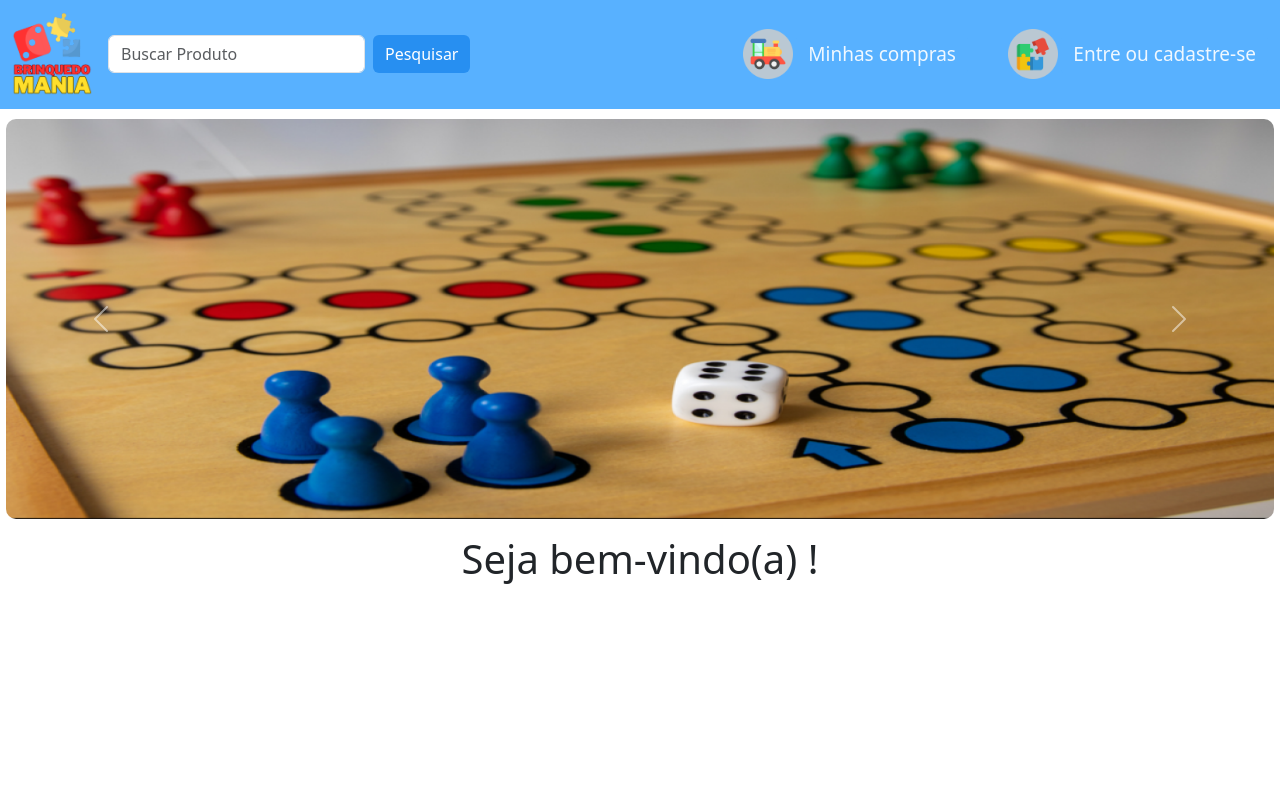
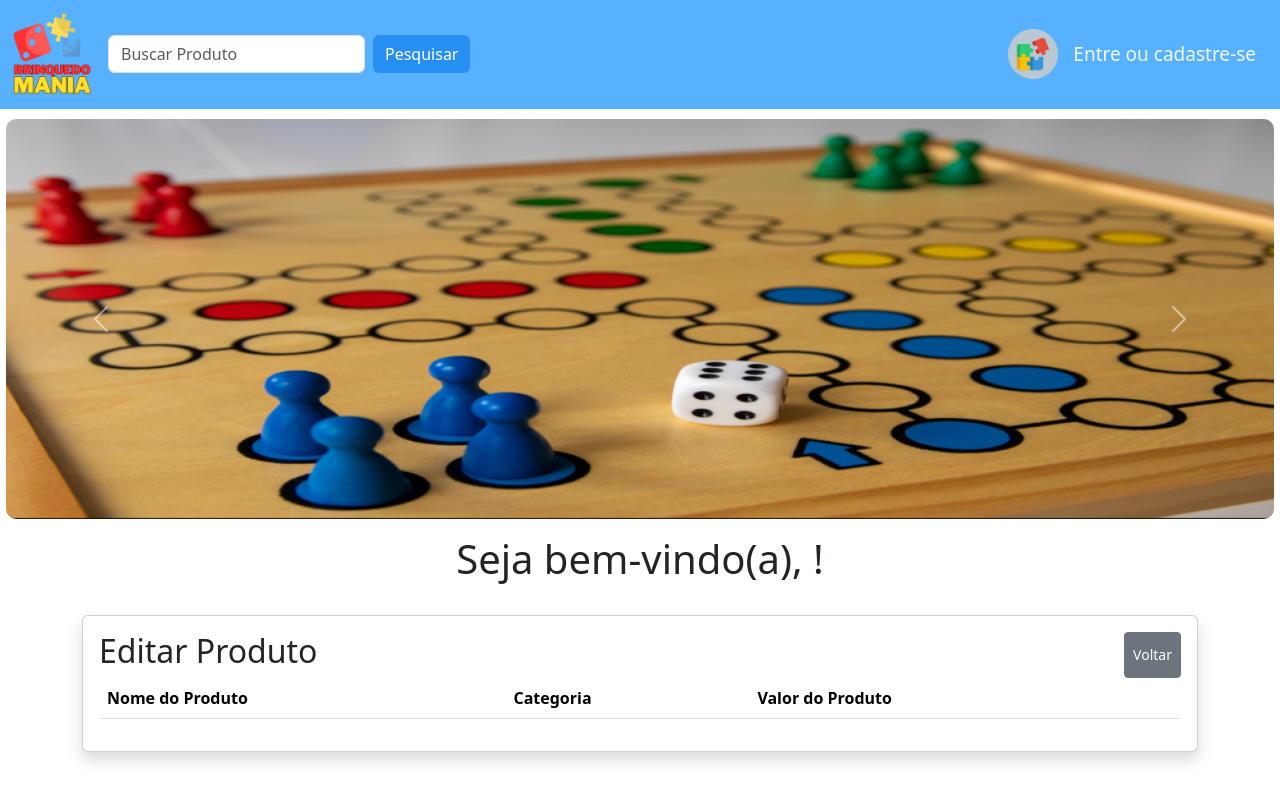
Before and after one commit to Francisco-Jean/API-BRINQUEDOMANIA, an Angular app: page /home in a window 1280 px wide. Built offline with nearby package versions, Linux system fonts and the light colour scheme.

Commit message:
commit atualização home.

```diff
--- a/src/app/components/cadastro/cadastro.component.ts
+++ b/src/app/components/cadastro/cadastro.component.ts
@@ -75,7 +75,7 @@ export class CadastroComponent {
     return this.fb.group({
       email:["",[Validators.required, Validators.email ]],
       password:["",[Validators.required, Validators.minLength(6)]],
-      name:["",[Validators.required,  Validators.minLength(3), Validators.pattern('[a-zA-Z]*') ]],
+      name:["",[Validators.required,  Validators.minLength(3), Validators.pattern('[a-zA-Z ]') ]],
       identifier:["",[Validators.required, this.validIdentifier ]],
       address: ["",[Validators.required, Validators.minLength(6)]],
       birthDate: ["", Validators.required,],
@@ -103,7 +103,7 @@ export class CadastroComponent {
           "address":this.address,
           "password":this.password,
            "identifier":this.identifier,
-           "type":"cliente"
+           "type":"Client"
       }
 
        this.http.post(url,bodyData).subscribe(
--- a/src/app/components/home/home.component.html
+++ b/src/app/components/home/home.component.html
@@ -1,5 +1,5 @@
 <app-layout></app-layout>
-  <div id="carouselExampleInterval" class="carousel slide" data-bs-ride="carousel">
+  <div [hidden]="!isClient()" [hidden]="!notLogged()" id="carouselExampleInterval" class="carousel slide" data-bs-ride="carousel">
       <div class="carousel-inner">
         <div class="carousel-item active" data-bs-interval="2000">
           <img src="assets/homiranha.png" class="d-block w-100" alt="...">
@@ -23,6 +23,31 @@
       </div>
   </div>
   <h1 class="p-3 text-center">
+    <div [@fadeIn]>Seja bem-vindo(a), {{name}}!</div>
+  </h1>
 
-  <div [@fadeIn]>  Seja bem-vindo(a) {{name}} !</div>
-  </h1>
+  <div class="gradient-background">
+    <div class="container">
+        <div id="tabela" class="mt-3 mb-3 p-3 card shadow">
+            <div class="d-flex justify-content-between">
+                <h2>Editar Produto</h2>
+                <button class="btn btn-sm btn-secondary" routerLink="/home"> Voltar</button>
+            </div>
+     <div class="table-reponsive">
+        <table class="table">
+            <thead>
+                <tr>
+                    <th>Nome do Produto</th>
+                    <th>Categoria</th>
+                    <th>Valor do Produto</th>
+                <th>
+                </th>
+                </tr>
+
+            </thead>
+
+        </table>
+     </div>
+    </div>
+    </div>
+    </div>
--- a/src/app/components/home/home.component.ts
+++ b/src/app/components/home/home.component.ts
@@ -43,4 +43,18 @@ export class HomeComponent implements OnInit {
   ngOnInit(): void {
   }
 
+  public isClient():boolean{
+    if(this.type == "Client"){
+      return true
     }
+    return false
+  }
+
+  public notLogged():boolean{
+    if(this.type == null){
+      return true
+    }
+    return false
+  }
+
+}
--- a/src/app/pages/layout/layout.component.html
+++ b/src/app/pages/layout/layout.component.html
@@ -28,9 +28,18 @@
 
       <ul class="navbar-nav ml-auto">
         <li class="nav-item1">
-  <a  [hidden]="isSeller()" class="nav-link    "href="carrinho" class="link1">
+          <a [hidden]="!isClient()" class="nav-link" href="carrinho" class="link1">
             <img id="trem" src="assets/trem.png" alt="">
             <span class="btn btn-info" routerLink="/carrinho"> Minhas compras </span>
+          </a>
+        </li>
+      </ul>
+
+      <ul class="navbar-nav ml-auto">
+        <li class="nav-item1">
+          <a [hidden]="!isSeller()" class="nav-link "href="carrinho" class="link1">
+            <img id="trem" src="assets/trem.png" alt="">
+            <span class="btn btn-info" routerLink="/carrinho"> Listar vendas </span>
           </a>
         </li>
       </ul>
--- a/src/app/pages/layout/layout.component.scss
+++ b/src/app/pages/layout/layout.component.scss
@@ -1,5 +1,4 @@
 #nav {
-
     background-color: #58b1ff;
     top: 0;
     width: 100%;
@@ -36,7 +35,7 @@
   display: flex;
   align-items: center;
   float: left;
-  margin-left: -200px;
+  margin-left: 100px;
   text-decoration: none;
 }
 
@@ -71,10 +70,9 @@
   display: flex;
   align-items: center;
   float: left;
-  margin-left: 70px;
+  margin-left: 150px;
   text-decoration: none;
 }
-
 
 .link3 img {
   margin-right: 3px;
@@ -85,8 +83,13 @@
   font-size: 19px;
 }
 
-
-
+.link4 {
+  display: flex;
+  align-items: center;
+  float: left;
+  margin-left: 70px;
+  text-decoration: none;
+}
 
 .link4 img {
   margin-right: 3px;
@@ -97,7 +100,13 @@
   font-size: 19px;
 }
 
-
+.link5 {
+  display: flex;
+  align-items: center;
+  float: left;
+  margin-left: 70px;
+  text-decoration: none;
+}
 
 .link5 img {
   margin-right: 3px;
--- a/src/app/pages/layout/layout.component.ts
+++ b/src/app/pages/layout/layout.component.ts
@@ -19,6 +19,7 @@ constructor(private loginService:LoginService){
     this.type = type
     this.id = id
   }
+
   loggedOut():boolean{
     if(this.name==undefined ||this.type == undefined || this.id == undefined ){
       return true
@@ -28,15 +29,26 @@ loggedOut():boolean{
 
   logOut(){
     localStorage.clear()
-
   }
 
   public isSeller():boolean{
-  if(this.type =="Seller" ){
-
+    if(this.type == "Seller" ){
       return true
     }
     return false
+  }
 
+  public isClient():boolean{
+    if(this.type == "Client" ){
+      return true
+    }
+    return false
+  }
+
+  public notLogged():boolean{
+    if(this.type == null ){
+      return true
+    }
+    return false
   }
 }
--- a/src/app/private/alterar-product/alterar-product.component.html
+++ b/src/app/private/alterar-product/alterar-product.component.html
@@ -47,7 +47,7 @@
             <div class="mb-3">
                 <label class="form-label" > Valor:</label>
                 <input type="text" class="form-control" placeholder="Valor" formControlName="value">
-                <div class="form-text text-danger" *ngIf="isFormControlInvalid('value')">O valor é obrigatório e deve estar no padrão: 20.99</div>
+                <div class="form-text text-danger" *ngIf="isFormControlInvalid('value')">O valor é obrigatório e deve estar no padrão: 00.00</div>
             </div>
             <div class="mb-3">
                 <label class="form-label" >Descrição:</label>
--- a/src/app/private/alterar-product/alterar-product.component.ts
+++ b/src/app/private/alterar-product/alterar-product.component.ts
@@ -30,7 +30,7 @@ export class AlterarProductComponent  implements OnInit{
         idSeller:[null, Validators.required],
         name:[null,[Validators.required, Validators.minLength(3) ]],
         category:[null,[Validators.required,  ]],
-        value:[null,[Validators.required, Validators.pattern(/^\d{1,5}\.\d{2}$/)  ]],
+        value:[null,[Validators.required, Validators.pattern(/^\d{1,5}\.\d{2}$/)]],
         description:[null,[Validators.required, Validators.minLength(10) ]],
         imageLink:[null,[Validators.required,  ]],
 
@@ -65,7 +65,7 @@ export class AlterarProductComponent  implements OnInit{
       this.productService.update(product).subscribe(
         res =>(
           this.formProduct.reset(),
-          this.toastr.success(`Produto ${product.description} atualizado!`),
+          this.toastr.success(`Produto ${product.name} atualizado!`),
            this.router.navigate(['editProduct'])
           ),
          err =>(
--- a/src/app/private/edit-product/edit-product.component.html
+++ b/src/app/private/edit-product/edit-product.component.html
@@ -4,11 +4,11 @@
     </div>
 </nav>
 
-  <div class="gradient-background">
+<div class="gradient-background">
     <div class="container">
         <div id="tabela" class="mt-3 mb-3 p-3 card shadow">
             <div class="d-flex justify-content-between">
-                <h2>Atualizar Produto</h2>
+                <h2>Editar Produto</h2>
                 <button class="btn btn-sm btn-secondary" routerLink="/home"> Voltar</button>
             </div>
      <div class="table-reponsive">
@@ -38,28 +38,18 @@
             </thead>
             <tbody *ngFor="let product of listProducts">
                 <tr>
-                    <td>{{product.description}}</td>
+                    <td>{{product.name}}</td>
                     <td>{{product.category}}</td>
                     <td>{{product.value}}</td>
                     <td>
                         <a  routerLink="product/view/{{product.id}}" class="btn btn-sm btn-primary">
-
-
-
-                            <svg xmlns="http://www.w3.org/2000/svg" width="16" height="16" fill="currentColor"
-
-
-                                class="bi bi-eye-fill" viewBox="0 0 16 16">
-
+                            <svg xmlns="http://www.w3.org/2000/svg" width="16" height="16" fill="currentColor" class="bi bi-eye-fill" viewBox="0 0 16 16">
                                 <path d="M10.5 8a2.5 2.5 0 1 1-5 0 2.5 2.5 0 0 1 5 0z" />
-
-                                <path
-
-                               d="M0 8s3-5.5 8-5.5S16 8 16 8s-3 5.5-8 5.5S0 8 0 8zm8 3.5a3.5 3.5 0 1 0 0-7 3.5 3.5 0 0 0 0 7z" />
-                      </svg>
+                                <path d="M0 8s3-5.5 8-5.5S16 8 16 8s-3 5.5-8 5.5S0 8 0 8zm8 3.5a3.5 3.5 0 1 0 0-7 3.5 3.5 0 0 0 0 7z" />
+                            </svg>
 
                         </a>
-                 &nbsp;
+                &nbsp;
 
                         <a id="tooltip"  data-bs-toggle="popover" data-bs-placement="top" title="Editar Produto" href="../alteraProduct/{{product.id}}" class="btn btn-sm btn-warning">
 
--- a/src/app/private/seller/seller.component.ts
+++ b/src/app/private/seller/seller.component.ts
@@ -63,7 +63,7 @@ export class SellerComponent {
     }
 
     this.http.post(url,bodyData).subscribe(
-       res=>{
+      res=>{
         this.toast.success("Cadastro efetuado com sucesso!");
       },
       err=>(
--- a/src/app/private/shared/product.service.ts
+++ b/src/app/private/shared/product.service.ts
@@ -11,7 +11,7 @@ import { LoginService } from './../../components/login/login.service';
 })
 
 export class ProductService{
-    public name: string ="";
+  public name: string ="";
   public category: string="";
   public value:string="";
   public description: string="";
```
Lines whose indentation alone changed are shown as unchanged.
